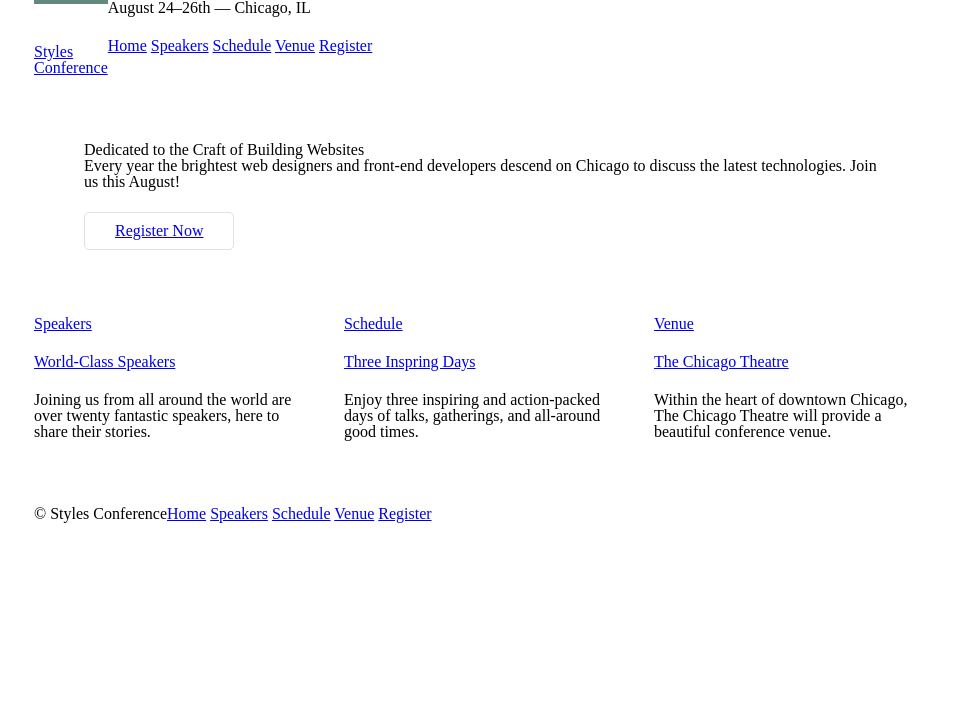
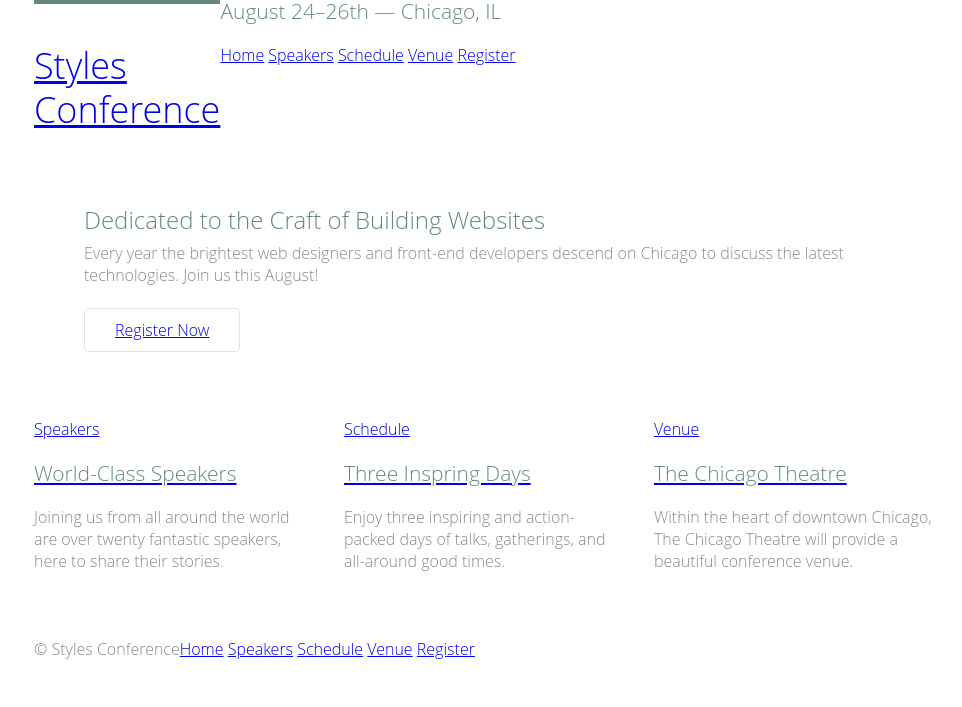
Before and after one commit to brianschnee/Styles-Conference, a plain HTML site: page index.html in a window 1280 px wide. Shown: the whole page, without its empty margins (156-1118 px from the left). Drawn offline with Linux system fonts and the light colour scheme.

Commit message:
more styling changes

```diff
--- a/assets/stylesheets/main.css
+++ b/assets/stylesheets/main.css
@@ -51,6 +51,36 @@ table {
   border-collapse: collapse;
   border-spacing: 0;
 }
+
+/*
+  ========================================
+  Custom styles
+  ========================================
+*/
+body {
+  color: #888;
+  font: 300 16px/22px "Open Sans", "Helvetica Neue", Helvetica, Arial, sans-serif;
+}
+
+h1, h2, h3, h4 {
+  color: #648880;
+}
+
+h1 {
+  font-size: 36px;
+  line-height: 44px;
+}
+h2 {
+  font-size: 24px;
+  line-height: 44px;
+}
+h3 {
+  font-size: 21px;
+}
+h4 {
+  font-size: 18px;
+}
+
 
 /*
   ========================================
```
